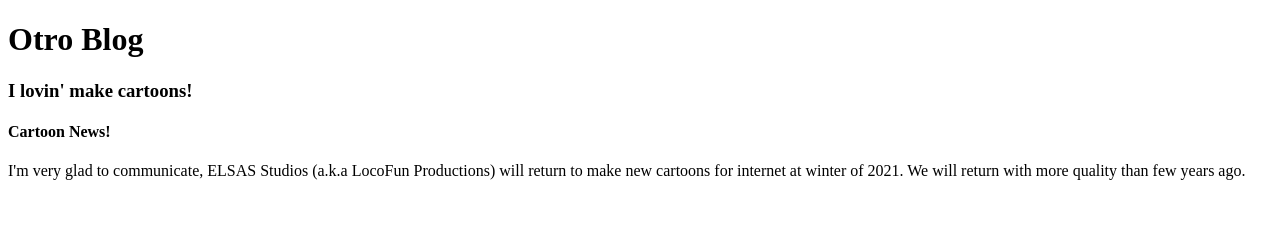
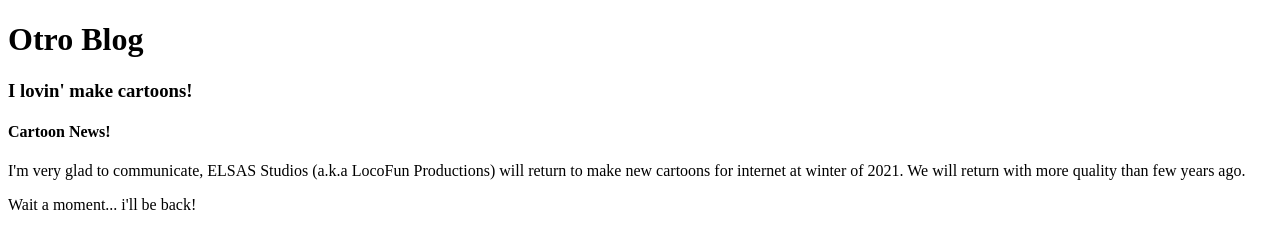
Before and after one commit to MarcoFloresGzz/pruebasas, a plain HTML site: page index.html in a window 1280 px wide. Drawn offline with Linux system fonts and the light colour scheme.

Commit message:
se añadio mensaje fianl en el post

```diff
--- a/index.html
+++ b/index.html
@@ -16,6 +16,10 @@
             new cartoons for internet at winter of 2021.
             We will return with more quality than few years ago.
         </p>
+
+        <p>
+            Wait a moment... i'll be back!
+        </p>
     </section>
 </body>
 </html>
```
